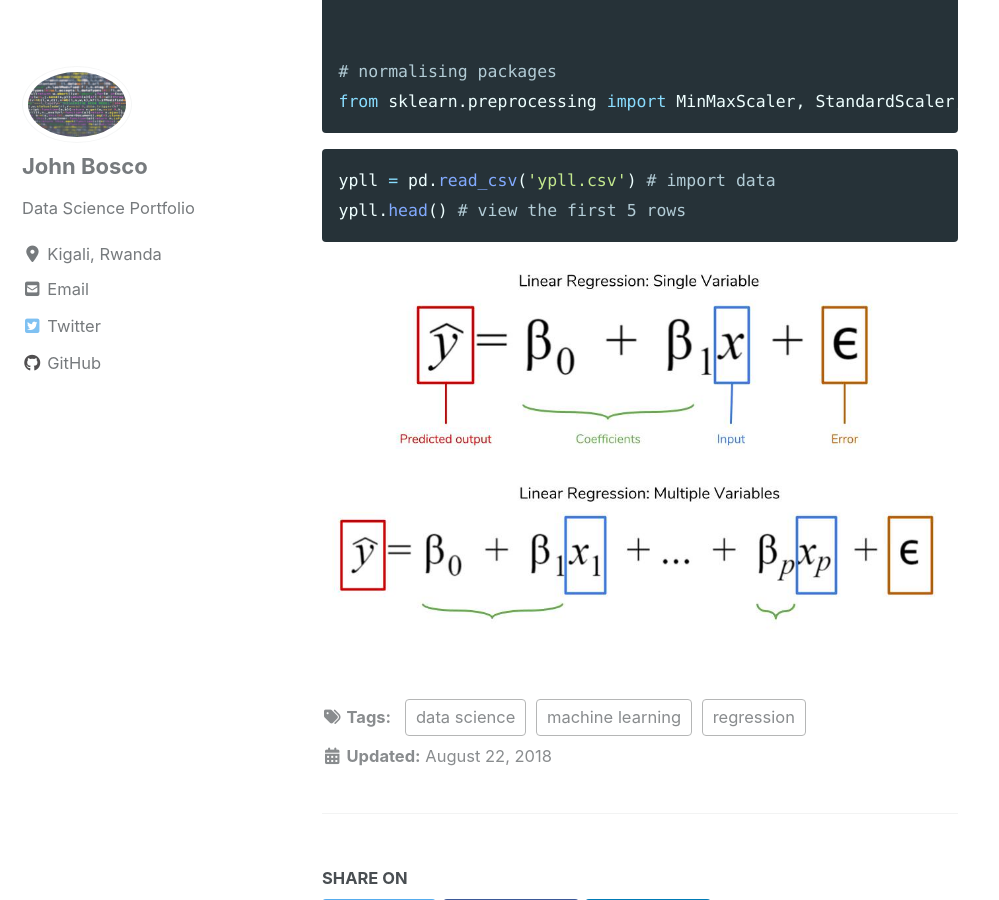
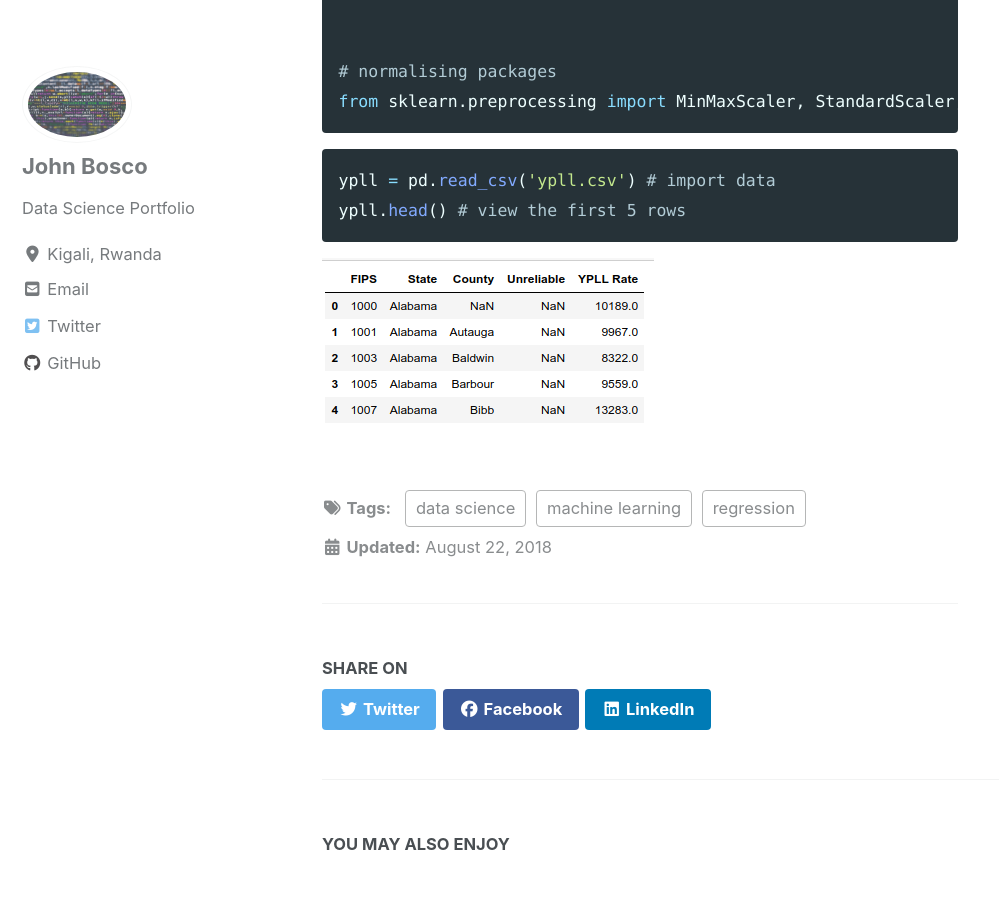
Before and after one commit to boscoj2008/boscoj2008.github.io, a Jekyll site: the page built from _posts/2018-08-22-LinearRegression.md, in a window 1280 px wide and 900 px high, scrolled down 2778 px. Shown: the whole window, without its empty margins (0-999 px from the left). Built offline with Jekyll 4.4.1, drawn with Linux system fonts in a browser that asks for light colours; cached includes are drawn as plain includes; nearby versions of some CDN libraries; formulas are drawn with MathJax 3.

Commit message:
fresh commit

````diff
--- a/_posts/2018-08-22-LinearRegression.md
+++ b/_posts/2018-08-22-LinearRegression.md
@@ -44,4 +44,4 @@ ypll = pd.read_csv('ypll.csv') # import data
 ypll.head() # view the first 5 rows
 ```
 <!-- image: "/images/linear_reg/regression.jpg" -->
-![image-title-here](/images/linear_reg/regression.jpg){:class="img-responsive"}
+![image-title-here](/images/linear_reg/yppl_head.png){:class="img-responsive"}
````
Also changed, not shown: images/linear_reg/yppl_head.png (added).
